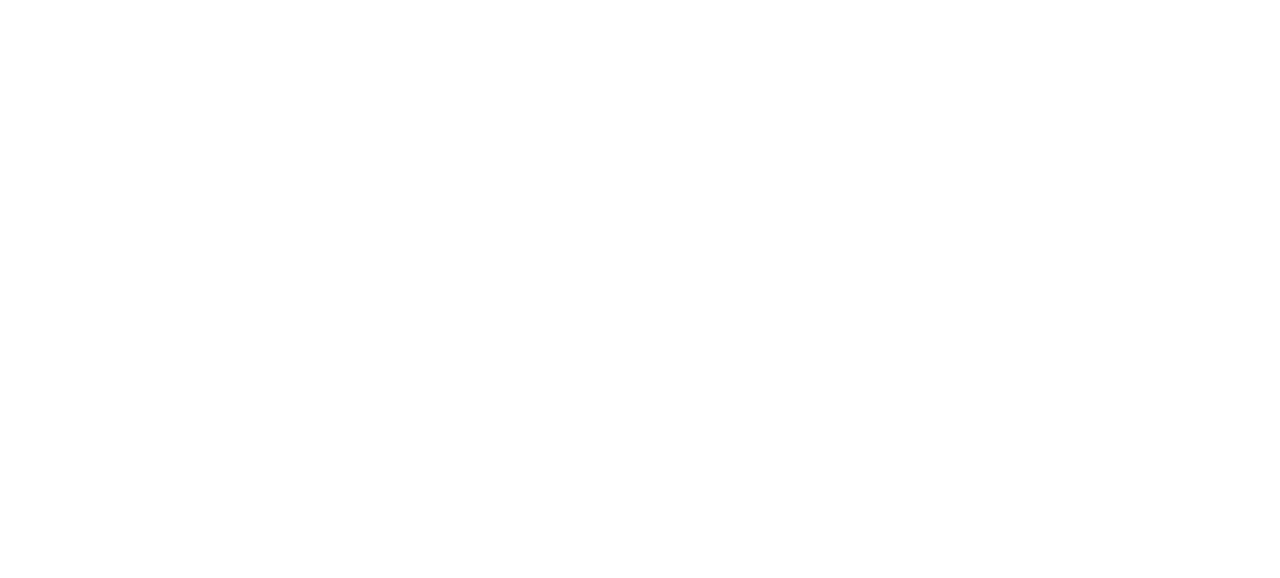
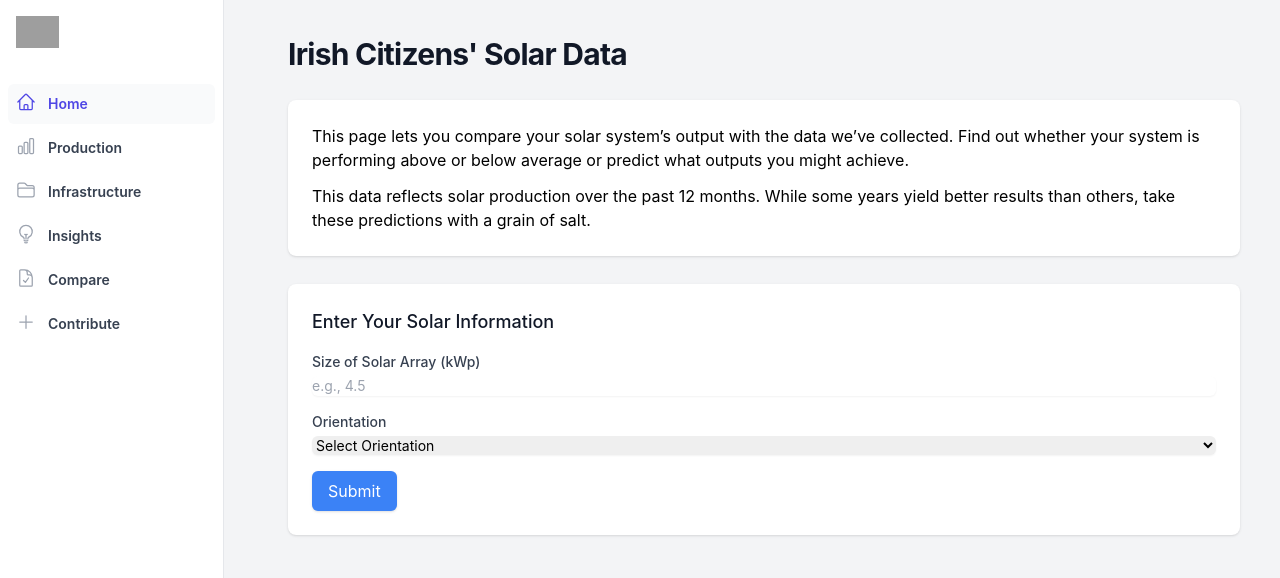
Before and after one commit to FionnD/IrishSolarData, a React (Create React App) app: page /Compare in a window 1280 px wide. Before the commit this address had no page. Shown: the top 578 px of the page. Built offline with nearby package versions, Linux system fonts and the light colour scheme; grey boxes are pictures that could not be loaded.

Commit message:
feat: add Compare page

```diff
--- a/src/App.js
+++ b/src/App.js
@@ -4,6 +4,7 @@
 import Production from "./pages/Production";
 import Contribute from "./pages/Contribute";
 import Insights from "./pages/Insights";
+import Compare from "./pages/Compare";
 
 export default function App() {
     return (
@@ -13,6 +14,7 @@
                 <Route path="Production" element={<Production />} />
                 <Route path="Insights" element={<Insights />} />
                 <Route path="Contribute" element={<Contribute />} />
+                <Route path="Compare" element={<Compare />} />
 
             </Routes>
         </BrowserRouter>
--- a/src/components/SideBar.js
+++ b/src/components/SideBar.js
@@ -8,6 +8,7 @@
     ChartBarIcon,
     LightBulbIcon,
     PlusIcon,
+    DocumentCheckIcon,
 } from '@heroicons/react/24/outline'
 
 const navigation = [
@@ -15,6 +16,7 @@
     { name: 'Production', href: './Production', icon: ChartBarIcon, current: false },
     { name: 'Infrastructure', href: 'https://docs.google.com/spreadsheets/d/126q1if4RJqtmB1z-M6cxuXr6TknY_SwKuwAjxZsxh8E/edit?gid=0#gid=0', icon: FolderIcon, current: false },
     { name: 'Insights', href: '/Insights', icon: LightBulbIcon, current: false },
+    { name: 'Compare', href: '/Compare', icon: DocumentCheckIcon, current: false },
     { name: 'Contribute', href: '/Contribute', icon: PlusIcon, current: false }
 ];
 
--- /dev/null
+++ b/src/data/orientationData.json
@@ -0,0 +1,46 @@
+{
+  "orientations": {
+    "South-facing": {
+      "January": 10,
+      "February": 15,
+      "March": 20,
+      "April": 25,
+      "May": 30,
+      "June": 35,
+      "July": 40,
+      "August": 45,
+      "September": 50,
+      "October": 55,
+      "November": 60,
+      "December": 65
+    },
+    "North-facing": {
+      "January": 5,
+      "February": 10,
+      "March": 15,
+      "April": 20,
+      "May": 25,
+      "June": 30,
+      "July": 35,
+      "August": 40,
+      "September": 45,
+      "October": 50,
+      "November": 55,
+      "December": 60
+    },
+    "Flat": {
+      "January": 8,
+      "February": 12,
+      "March": 16,
+      "April": 20,
+      "May": 24,
+      "June": 28,
+      "July": 32,
+      "August": 36,
+      "September": 40,
+      "October": 44,
+      "November": 48,
+      "December": 52
+    }
+  }
+}
--- /dev/null
+++ b/src/pages/Compare.js
@@ -0,0 +1,135 @@
+import { useState } from 'react';
+import Sidebar from '../components/SideBar';
+import orientationData from '../data/orientationData.json'; // Adjust the path
+
+export default function Compare() {
+    const [sidebarOpen, setSidebarOpen] = useState(false);
+
+    const orientations = Object.keys(orientationData.orientations); // Keys from JSON
+
+    const [solarArraySize, setSolarArraySize] = useState('');
+    const [orientation, setOrientation] = useState('');
+    const [errorMessage, setErrorMessage] = useState('');
+    const [results, setResults] = useState(null);
+
+    const handleSubmit = () => {
+        const size = parseFloat(solarArraySize);
+        if (isNaN(size) || size <= 0.01) {
+            setErrorMessage('Solar Array Size must be a float greater than 0.01.');
+            setResults(null);
+            return;
+        }
+
+        const orientationReturns = orientationData.orientations[orientation];
+        if (!orientationReturns) {
+            setErrorMessage('Invalid orientation selected.');
+            setResults(null);
+            return;
+        }
+
+        const monthlyResults = {};
+        for (const [month, avgReturn] of Object.entries(orientationReturns)) {
+            monthlyResults[month] = (avgReturn * size).toFixed(2);
+        }
+
+        setResults(monthlyResults);
+        setErrorMessage('');
+    };
+
+    return (
+        <>
+            <div className="flex mt-9">
+                {/* Sidebar */}
+                <Sidebar sidebarOpen={sidebarOpen} setSidebarOpen={setSidebarOpen} />
+
+                {/* Main Content */}
+                <main className="flex-1">
+                    <div className="mb-7">
+                        <h2 className="text-2xl font-bold leading-7 text-gray-900 sm:text-3xl sm:tracking-tight">
+                            Irish Citizens' Solar Data
+                        </h2>
+                    </div>
+                    <div className="overflow-hidden rounded-lg bg-white shadow mt-7 mr-10">
+                        <div className="px-4 py-5 sm:p-6">
+                            <p className="mb-3">
+                                This page lets you compare your solar system’s output with the data we’ve collected. Find out whether your system is performing above or below average or predict what outputs you might achieve.
+                            </p>
+                            <p>
+                                This data reflects solar production over the past 12 months. While some years yield better results than others, take these predictions with a grain of salt.
+                            </p>
+                        </div>
+                    </div>
+                    <div className="overflow-hidden rounded-lg bg-white shadow mt-7 mr-10">
+                        <div className="px-4 py-5 sm:p-6">
+                            <h3 className="text-lg font-medium text-gray-900 mb-4">Enter Your Solar Information</h3>
+                            <form onSubmit={(e) => {
+                                e.preventDefault();
+                                handleSubmit();
+                            }}>
+                                <div className="mb-4">
+                                    <label htmlFor="solarArraySize" className="block text-sm font-medium text-gray-700">
+                                        Size of Solar Array (kWp)
+                                    </label>
+                                    <input
+                                        type="number"
+                                        id="solarArraySize"
+                                        value={solarArraySize}
+                                        onChange={(e) => setSolarArraySize(e.target.value)}
+                                        className="mt-1 block w-full rounded-md border-gray-300 shadow-sm focus:border-indigo-500 focus:ring-indigo-500 sm:text-sm"
+                                        placeholder="e.g., 4.5"
+                                        required
+                                    />
+                                </div>
+                                <div className="mb-4">
+                                    <label htmlFor="orientation" className="block text-sm font-medium text-gray-700">
+                                        Orientation
+                                    </label>
+                                    <select
+                                        id="orientation"
+                                        value={orientation}
+                                        onChange={(e) => setOrientation(e.target.value)}
+                                        className="mt-1 block w-full rounded-md border-gray-300 shadow-sm focus:border-indigo-500 focus:ring-indigo-500 sm:text-sm"
+                                        required
+                                    >
+                                        <option value="" disabled>Select Orientation</option>
+                                        {orientations.map((opt) => (
+                                            <option key={opt} value={opt}>
+                                                {opt}
+                                            </option>
+                                        ))}
+                                    </select>
+                                </div>
+                                {errorMessage && (
+                                    <p className="text-red-500 text-sm mb-4">{errorMessage}</p>
+                                )}
+                                <button
+                                    type="submit"
+                                    className="px-4 py-2 bg-blue-500 text-white rounded-md shadow hover:bg-blue-600 focus:outline-none focus:ring-2 focus:ring-offset-2 focus:ring-indigo-500"
+                                >
+                                    Submit
+                                </button>
+                            </form>
+                            {results && (
+                                <div className="mt-4 p-4 bg-green-100 text-green-700 rounded">
+                                    <h4 className="font-bold">Monthly Returns:</h4>
+                                    <ul className="list-disc ml-5">
+                                        {Object.entries(results).map(([month, value]) => (
+                                            <li key={month}>
+                                                {month}: {value} kWh
+                                            </li>
+                                        ))}
+                                    </ul>
+                                </div>
+                            )}
+                        </div>
+                    </div>
+                </main>
+            </div>
+            <style jsx global>{`
+                body {
+                    background-color: #f3f4f6; /* Or any other shade of grey you prefer */
+                }
+            `}</style>
+        </>
+    );
+}
```
